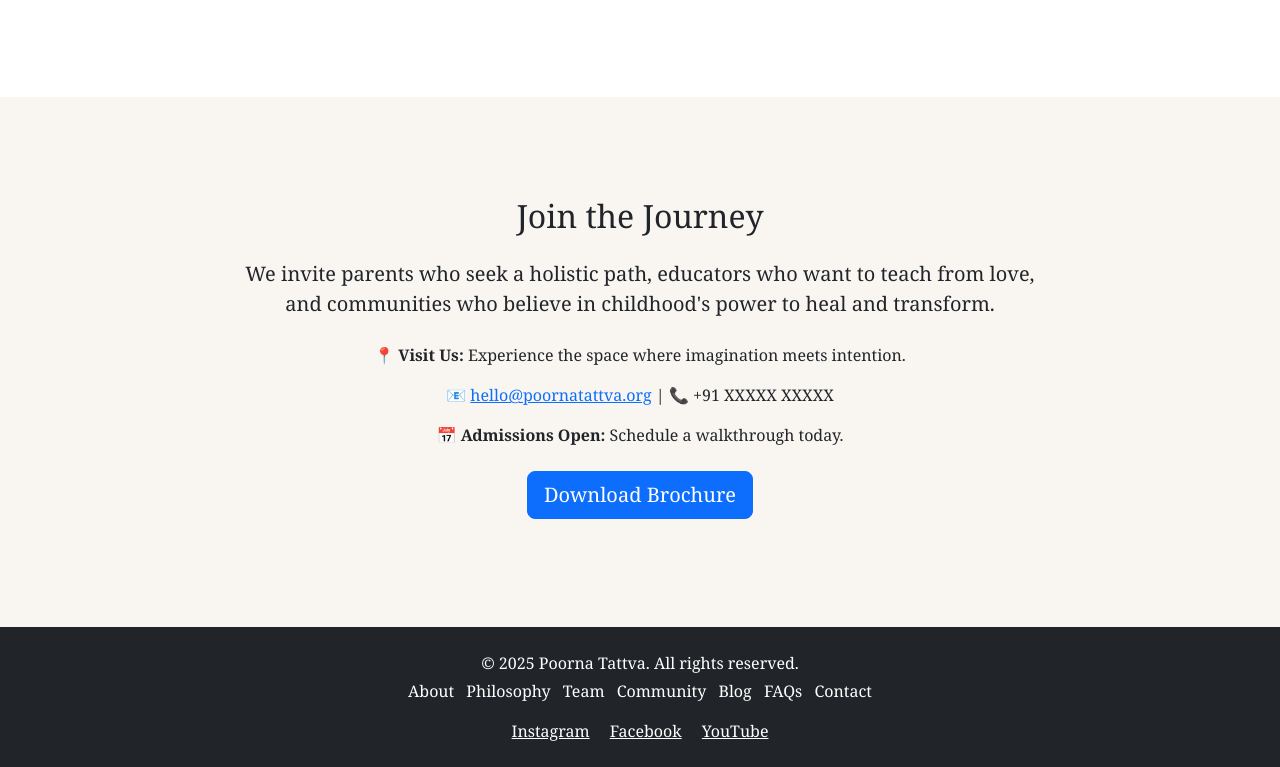
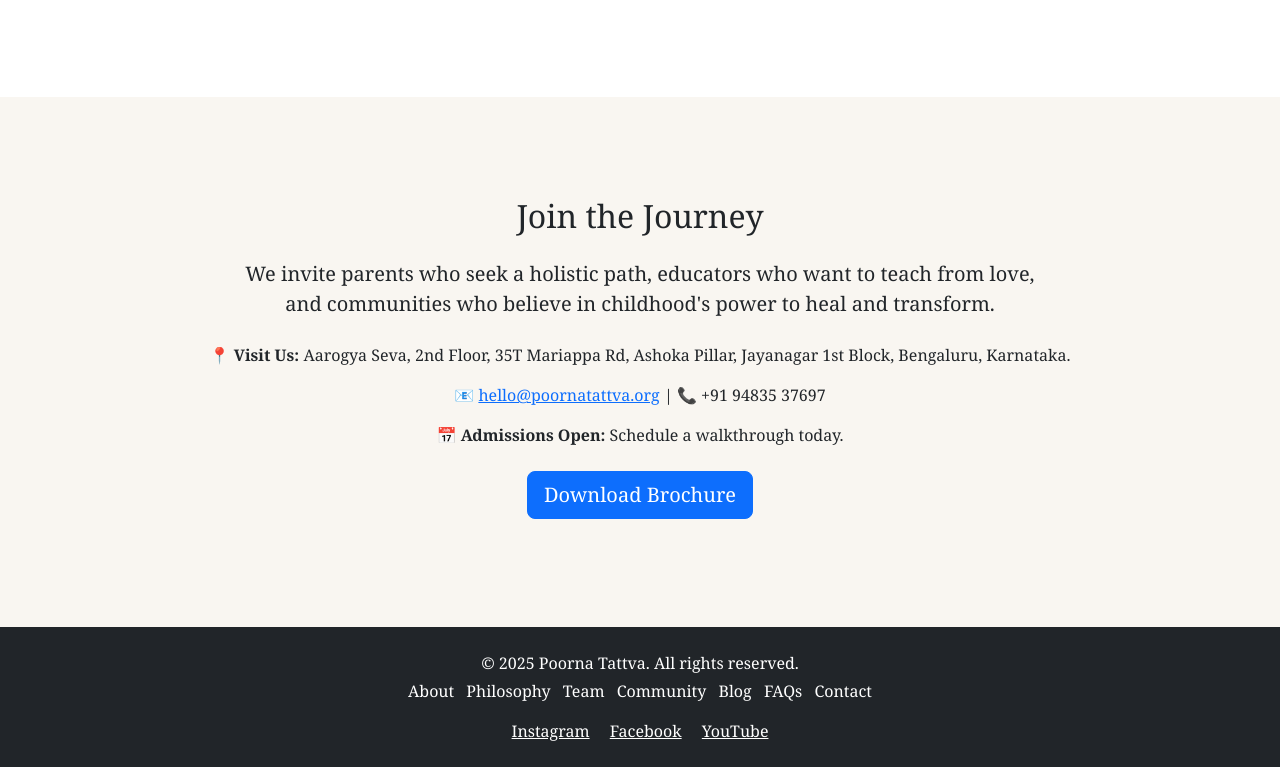
Before and after one commit to SushruthRao/webpage, a plain HTML site: page index.html in a window 1280 px wide. Shown: the part 3269-4036 px from the top of the page. Drawn offline with nearby package versions, Linux system fonts and the light colour scheme.

Commit message:
Update index.html

```diff
--- a/index.html
+++ b/index.html
@@ -297,8 +297,8 @@
       <p class="lead mx-auto" style="max-width: 800px;">
         We invite parents who seek a holistic path, educators who want to teach from love, and communities who believe in childhood's power to heal and transform.
       </p>
-      <p class="mt-4">📍 <strong>Visit Us:</strong> Experience the space where imagination meets intention.</p>
-      <p>📧 <a href="mailto:hello@poornatattva.org">hello@poornatattva.org</a> | 📞 +91 XXXXX XXXXX</p>
+      <p class="mt-4">📍 <strong>Visit Us:</strong> Aarogya Seva, 2nd Floor, 35T Mariappa Rd, Ashoka Pillar, Jayanagar 1st Block, Bengaluru, Karnataka.</p>
+      <p>📧 <a href="mailto:hello@poornatattva.org">hello@poornatattva.org</a> | 📞 +91 94835 37697</p>
       <p>📅 <strong>Admissions Open:</strong> Schedule a walkthrough today.</p>
       <a href="brochure.pdf" class="btn btn-primary btn-lg m-2" download>Download Brochure</a>
 
```
